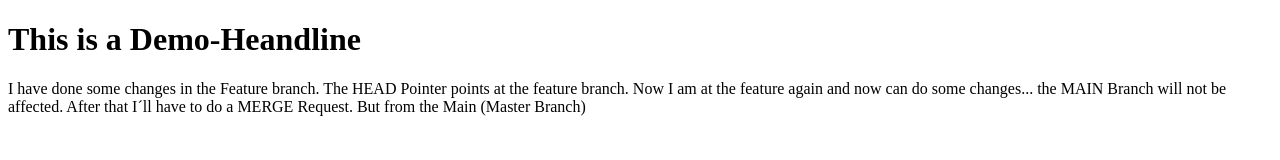
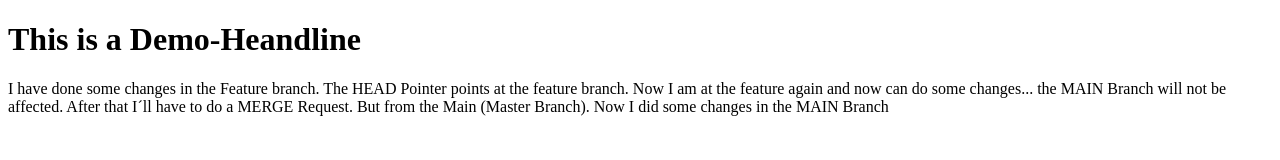
Before and after one commit to LaxMenner/Git-Demo, a plain HTML site: page index.html in a window 1280 px wide. Drawn offline with Linux system fonts and the light colour scheme.

Commit message:
now i did changes in the Master Branch

```diff
--- a/index.html
+++ b/index.html
@@ -9,7 +9,9 @@
     <h1>This is a Demo-Heandline</h1>
     <p>I have done some changes in the Feature branch. The HEAD Pointer points at the feature branch.
         Now I am at the feature again and now can do some changes... the MAIN Branch will not be affected.
-        After that I´ll have to do a MERGE Request. But from the Main (Master Branch)
+        After that I´ll have to do a MERGE Request. But from the Main (Master Branch).
+
+        Now I did some changes in the MAIN Branch
     </p>
 </body>
 </html>
```
